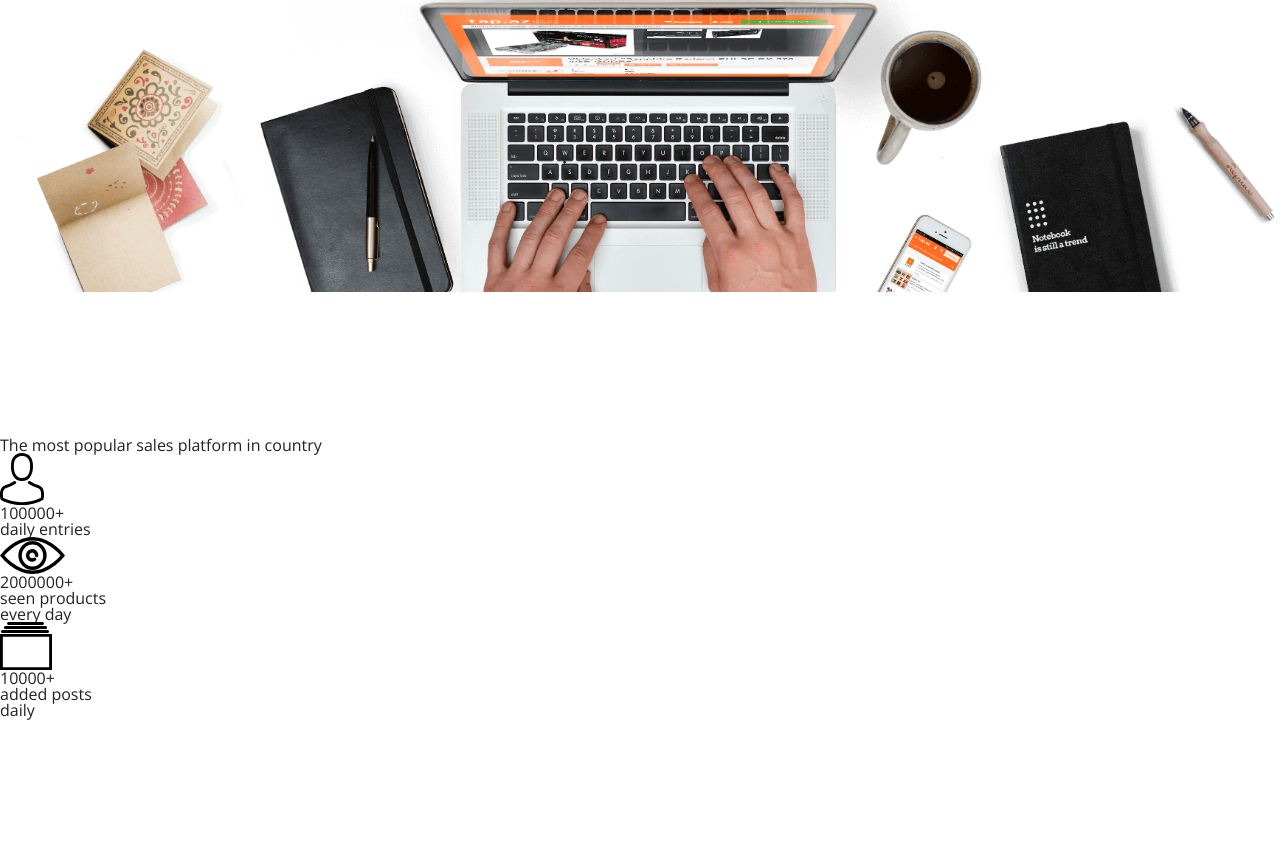
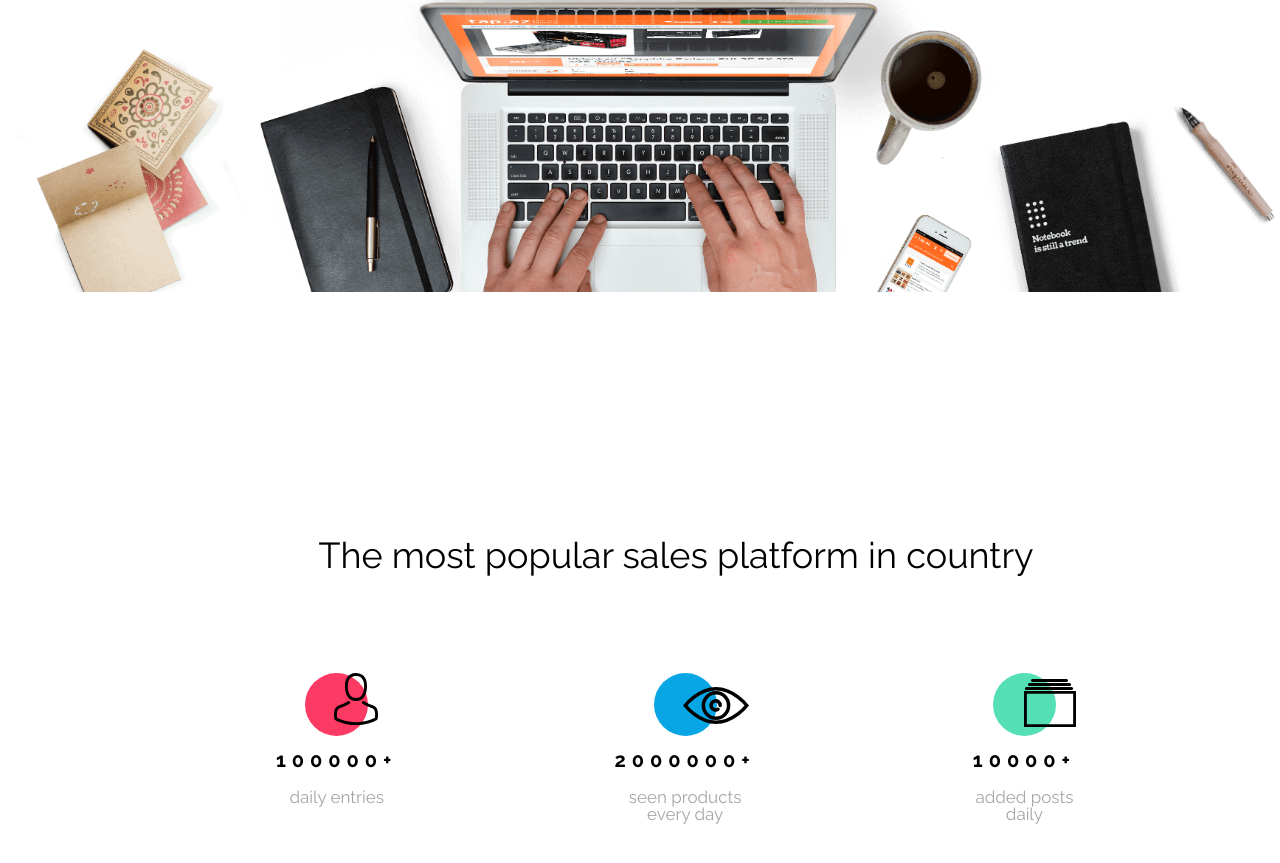
Before and after one commit to haniyan/BestShop-onepage-, a plain HTML site: page index.html in a window 1280 px wide. Shown: the part 475-1338 px from the top of the page. Before the commit the page ends 1196 px from the top, so only its background shows below. Drawn offline with nearby package versions, Linux system fonts and the light colour scheme.

Commit message:
section statistics done

```diff
--- a/index.html
+++ b/index.html
@@ -40,20 +40,21 @@
     <div class="container">
         <h2 class="statistics__title">The most popular sales platform in country</h2>
         <div class="statistics-container">
+            <div class="statistics-column">
                 <div class="statistics__circle">
                     <img src="assets/Person.svg" alt="person" class="statistics__img"/>
                 </div>
                 <div class="statistics__number">100000+</div>
                 <div class="statistics__description">daily entries</div>
             </div>
-        <div class="statistics-container">
+            <div class="statistics-column">
                 <div class="statistics__circle">
-                <img src="assets/Eye.svg" alt="person" class="statistics__img"/>
+                    <img class="statistics__img" src="assets/Eye.svg" alt="person" />
                 </div>
                 <div class="statistics__number">2000000+</div>
                 <div class="statistics__description">seen products<br>every day</div>
             </div>
-        <div class="statistics-container">
+            <div class="statistics-column">
                 <div class="statistics__circle">
                     <img src="assets/Catalog.svg" alt="person" class="statistics__img"/>
                 </div>
--- a/style/style.css
+++ b/style/style.css
@@ -135,3 +135,87 @@ header {
     box-shadow: 5px 10px 14px #07ACE629;
     border-radius: 40px;
 }
+
+.statistics {
+    margin-top: 100px;
+}
+
+.statistics-container {
+    margin: 100px auto 120px;
+    max-width: 800px;
+    display: flex;
+    justify-content: space-between;
+}
+
+h2 {
+    text-align: center;
+    font-size: 2.25rem;
+    font-family: var(--font-raleway);
+    color: var(--color-black);
+
+}
+
+.statistics-column {
+    max-width: 160px;
+    display: flex;
+    flex-direction: column;
+    justify-content: flex-start;
+    align-items: center;
+    text-align: center;
+    font-family: var(--font-raleway);
+}
+
+.statistics__circle {
+    border-radius: 50%;
+    width: 63px;
+    height: 63px;
+    position: relative;
+
+}
+
+.statistics__img {
+    position: absolute;
+
+}
+
+.statistics-column:nth-child(1) .statistics__circle {
+    background-color: var(--color-redish);
+}
+
+.statistics-column:nth-child(1) .statistics__img {
+    top: 0;
+    left: 45%;
+}
+
+.statistics-column:nth-child(2) .statistics__circle {
+    background-color: var(--color-primary);
+}
+
+.statistics-column:nth-child(2) .statistics__img {
+    top: 14px;
+    left: 47%;
+}
+
+.statistics-column:nth-child(3) .statistics__circle {
+    background-color: var(--color-green);
+}
+
+.statistics-column:nth-child(3) .statistics__img {
+    top: 6px;
+    left: 50%;
+}
+
+
+.statistics__number {
+    font-size: 1.25rem;
+    font-weight: bold;
+    letter-spacing: 0.3725rem;
+    color: var(--color-black);
+    margin-top: 14px;
+}
+
+.statistics__description {
+    color: var(--color-grey);
+    font-size: 1.0625rem;
+    margin-top: 19px;
+}
```
Lines whose indentation alone changed are shown as unchanged.
